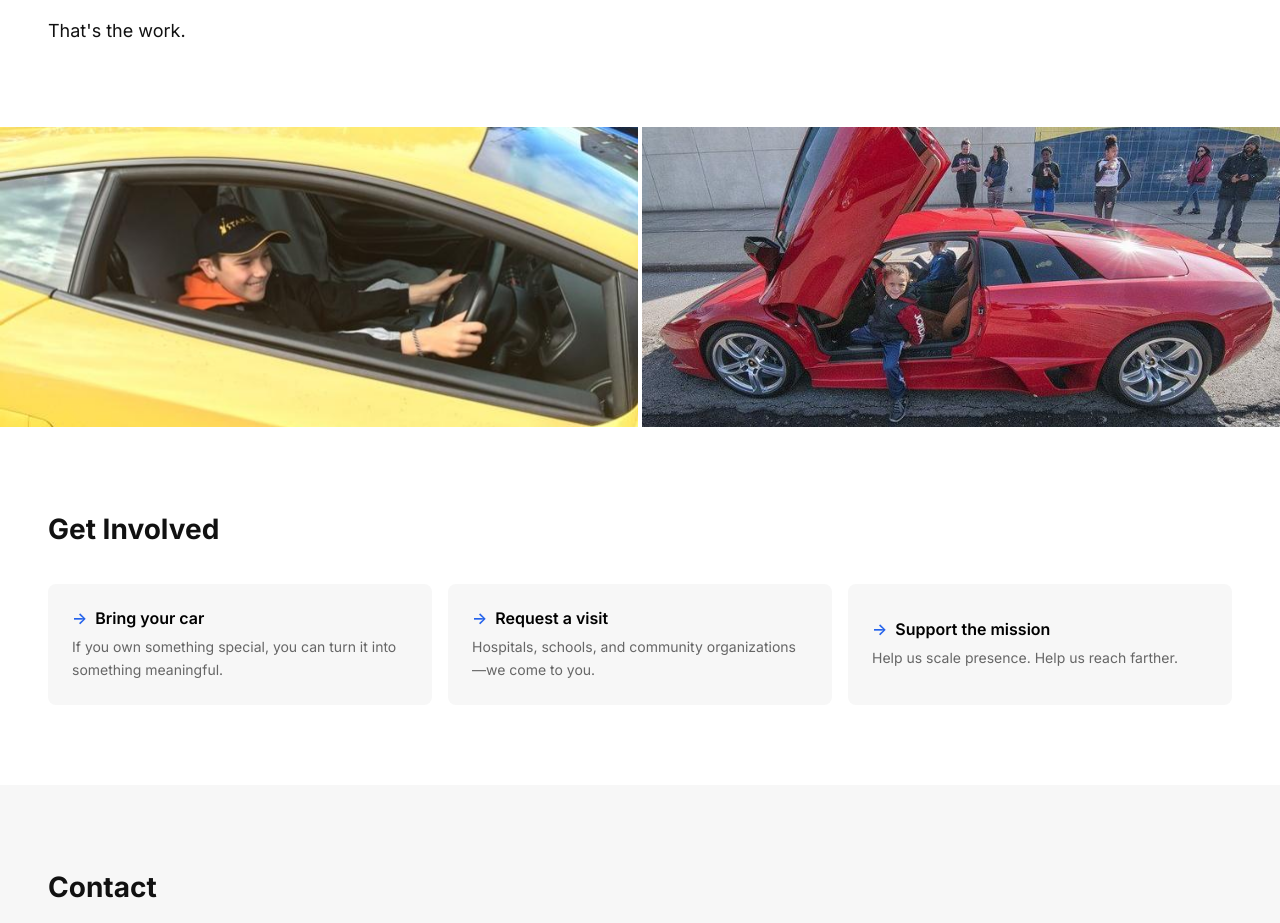
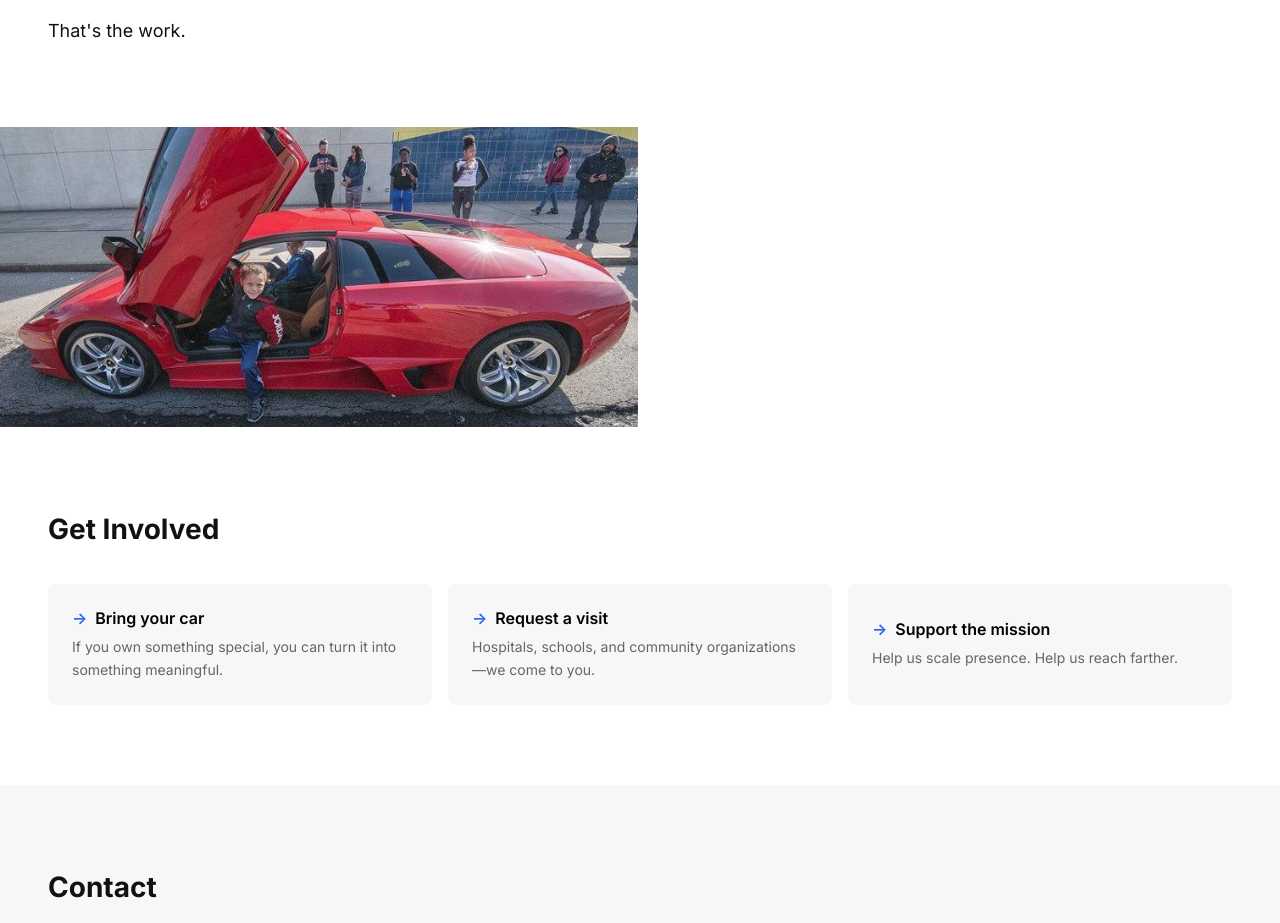
Before and after one commit to MaxBartnitski/carsandkids, a plain HTML site: page index.html in a window 1280 px wide. Shown: the part 3020-3943 px from the top of the page. Drawn offline with Linux system fonts and the light colour scheme.

Commit message:
Remove duplicate car5.jpg image reference

```diff
--- a/index.html
+++ b/index.html
@@ -98,7 +98,6 @@
 
         <!-- Photo Row -->
         <section class="photo-row">
-            <img src="images/car5.jpg" alt="Car">
             <img src="images/car7.jpg" alt="Car">
         </section>
 
```
